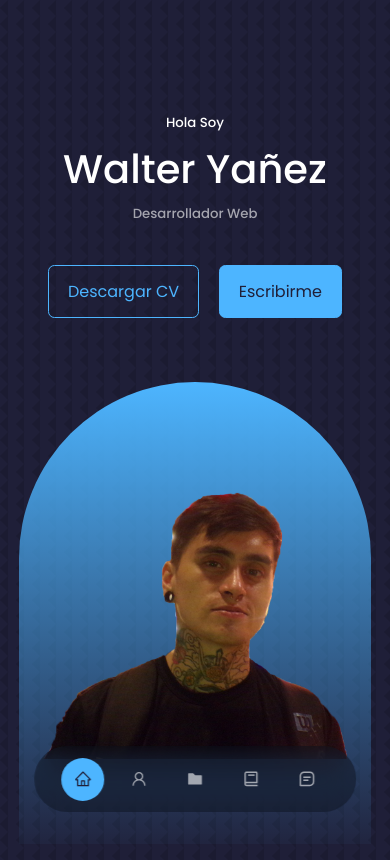
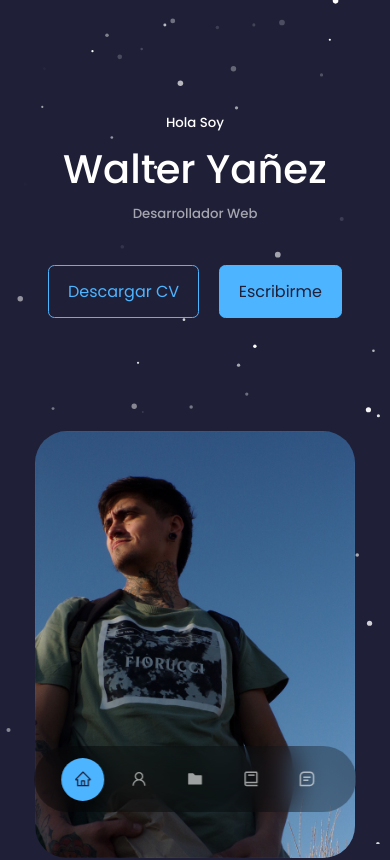
Before and after one commit to YFWalter/portfolio, a React (Create React App) app: page / in a window 390 px wide. Shown: the top 860 px of the page. Built offline with nearby package versions, Linux system fonts and the light colour scheme.

Commit message:
add Particles

```diff
--- a/package.json
+++ b/package.json
@@ -12,6 +12,8 @@
     "react-dom": "^18.2.0",
     "react-icons": "^4.8.0",
     "react-scripts": "5.0.1",
+    "react-tsparticles": "^2.9.3",
+    "tsparticles": "^2.9.3",
     "web-vitals": "^2.1.4"
   },
   "scripts": {
--- a/src/App.jsx
+++ b/src/App.jsx
@@ -1,4 +1,5 @@
 import React from 'react'
+import Particle from './components/particles/Particle'
 import Header from './components/header/Header'
 import Nav from './components/nav/Nav'
 import About from './components/about/About'
@@ -10,6 +11,7 @@ import Footer from './components/footer/Footer'
 export const App = () => {
   return (
     <>
+      <Particle/>
       <Header />
       <Nav />
       <About />
--- a/src/components/about/About.jsx
+++ b/src/components/about/About.jsx
@@ -12,11 +12,6 @@ export const About = () => {
       <h2>Sobre Mi</h2>
 
       <div className="container about__container">
-        <div className="about__me">
-          <div className="about__me-image">
-            <img src={ME} alt="sobre mi"/>
-          </div>
-        </div>
         <div className="about__content">
           <div className="about__cards">
             <article className='about__card'>
@@ -39,7 +34,7 @@ export const About = () => {
           </div>
 
           <p>
-            Lorem ipsum dolor sit amet consectetur adipisicing elit. Nam eos natus impedit iure ab. Explicabo ipsa incidunt veniam soluta voluptates. Unde praesentium laboriosam repudiandae sequi, maxime incidunt illo aut eveniet?
+            Hola mi nombre es Walter Yañez, soy desarrollador web, actualmente me encuentro realizando proyectos personales para seguir sumando conocimiento. Tengo experiencia con los frameworks Laravel, Vue.js y React. Me gusta estar en constante aprendizaje, prestando atención en los detalles para crear algo que sea vea bonito y que este bien desarrollado. Tengo un perfil en <a href="https://linkedin.com/in/walteryañez">Linkedin</a> te invito a que lo veas.
           </p>
           <a href='#contact' className='btn btn-primary'>Escribeme</a>
         </div>
--- a/src/components/about/about.css
+++ b/src/components/about/about.css
@@ -1,6 +1,6 @@
 .about__container {
     display: grid;
-    grid-template-columns: 35% 50%;
+    /*grid-template-columns: 35% 50%;*/
     gap: 15%;
 }
 
--- a/src/components/header/Header.jsx
+++ b/src/components/header/Header.jsx
@@ -1,7 +1,7 @@
 import React from 'react'
 import './header.css'
 import CTA from './CTA'
-import ME from '../../assets/me.png'
+import ME from '../../assets/me-about.jpg'
 import HeaderSocials from './Headersocials'
 
 const Header = () => {
@@ -14,9 +14,14 @@ const Header = () => {
         <CTA />
         <HeaderSocials/>
 
-        <div className="me">
-          <img src={ME} alt="me"></img>
-        </div>
+
+          {/* <img src={ME} alt="me"></img> */}
+          <div className="me">
+            <div className="me-image">
+              <img src={ME} alt="sobre mi"/>
+            </div>
+          </div>
+
 
         <a href="#contact" className='scroll__down'>Scroll Down</a>
       </div>
--- a/src/components/header/header.css
+++ b/src/components/header/header.css
@@ -1,7 +1,7 @@
 header {
     height: 100vh;
     padding-top: 7rem;
-    overflow: hidden;
+
 }
 
 .header__container {
@@ -39,7 +39,7 @@ header {
 }
 
     /* =================== ME ============== */
-.me {
+/* .me {
     background: linear-gradient(var(--color-primary), transparent);
     width: 22rem;
     height: 30rem;
@@ -49,6 +49,30 @@ header {
     border-radius: 12rem 12rem 0 0;
     overflow: hidden;
     padding: 5rem 1.5rem 1.5rem 1.5rem;
+} */
+
+.me {
+    left: calc(50% - 10rem);
+    position: absolute;
+    width: 20rem;
+    height: 25rem;
+    display: grid;
+    place-items: center;
+    padding: 5rem 1.5rem 1.5rem 1.5rem;
+}
+
+.me-image {
+    object-fit: cover;
+    border-radius: 2rem;
+    overflow: hidden;
+    transform: rotate(0);
+
+
+}
+
+.me-image:hover {
+    transform: rotate(10deg);
+    transition: var(--transition);
 }
 
 /* =================== SCROLL BAR ============== */
@@ -64,8 +88,13 @@ header {
 /* ======================= MEDIA QUERIES (MEDIUM DEVICES)================== */
 @media screen and (max-width: 1024px) {
     header {
-        height: 68vh;
+        height: 70vh;
     }
+
+    .me-image {
+        width: 100%;
+    }
+
 }
 
 /* ======================= MEDIA QUERIES (SMALL DEVICES)================== */
@@ -74,6 +103,16 @@ header {
         height: 100vh;
     }
 
+    .me {
+        position: relative;
+        height: 100%;
+    }
+
+    .me-image {
+        position: absolute;
+        margin-bottom: 5rem;
+    }
+
     .header__socials,
     .scroll__down{
         display: none;
--- /dev/null
+++ b/src/components/particles/Particle.jsx
@@ -0,0 +1,32 @@
+import Particles from 'react-tsparticles'
+import { loadFull } from 'tsparticles'
+import particlesConfig from '../../config/configParticles.json';
+
+import React from 'react'
+
+function Particle() {
+    const particlesInit = async (main) => {
+
+        console.log(main);
+
+        await loadFull(main);
+    };
+
+    const particlesLoaded = (container) => {
+        console.log(container);
+    };
+
+    return (
+        <Particles
+            id='tsparticles'
+            init={particlesInit}
+            loaded={particlesLoaded}
+
+            options=
+            {particlesConfig}
+
+        />
+      );
+    }
+
+export default Particle
--- /dev/null
+++ b/src/config/configParticles.json
@@ -0,0 +1,110 @@
+{
+    "particles": {
+      "number": {
+        "value": 160,
+        "density": {
+          "enable": true,
+          "value_area": 800
+        }
+      },
+      "color": {
+        "value": "#ffffff"
+      },
+      "shape": {
+        "type": "circle",
+        "stroke": {
+          "width": 0,
+          "color": "#000000"
+        },
+        "polygon": {
+          "nb_sides": 5
+        },
+        "image": {
+          "src": "img/github.svg",
+          "width": 100,
+          "height": 100
+        }
+      },
+      "opacity": {
+        "value": 1,
+        "random": true,
+        "anim": {
+          "enable": true,
+          "speed": 1,
+          "opacity_min": 0,
+          "sync": false
+        }
+      },
+      "size": {
+        "value": 3,
+        "random": true,
+        "anim": {
+          "enable": false,
+          "speed": 4,
+          "size_min": 0.3,
+          "sync": false
+        }
+      },
+      "line_linked": {
+        "enable": false,
+        "distance": 150,
+        "color": "#ffffff",
+        "opacity": 0.4,
+        "width": 1
+      },
+      "move": {
+        "enable": true,
+        "speed": 1,
+        "direction": "none",
+        "random": true,
+        "straight": false,
+        "out_mode": "out",
+        "bounce": false,
+        "attract": {
+          "enable": false,
+          "rotateX": 600,
+          "rotateY": 600
+        }
+      }
+    },
+    "interactivity": {
+      "detect_on": "canvas",
+      "events": {
+        "onhover": {
+          "enable": true,
+          "mode": "bubble"
+        },
+        "onclick": {
+          "enable": true,
+          "mode": "repulse"
+        },
+        "resize": true
+      },
+      "modes": {
+        "grab": {
+          "distance": 400,
+          "line_linked": {
+            "opacity": 1
+          }
+        },
+        "bubble": {
+          "distance": 250,
+          "size": 0,
+          "duration": 2,
+          "opacity": 0,
+          "speed": 3
+        },
+        "repulse": {
+          "distance": 400,
+          "duration": 0.4
+        },
+        "push": {
+          "particles_nb": 4
+        },
+        "remove": {
+          "particles_nb": 2
+        }
+      }
+    },
+    "retina_detect": true
+  }
--- a/src/index.css
+++ b/src/index.css
@@ -35,10 +35,10 @@ html {
 
 body {
     font-family: 'Poppins', sans-serif;
+    line-height: 1.7;
     background: var(--color-bg);
     color: var(--color-white);
-    line-height: 1.7;
-    background-image: url(../src/assets/bg-texture.png);
+    /*background-image: url(../src/assets/bg-texture.png);]*/
 }
 
 /* ==================== GENERAL STYLES ================== */
```
Also changed, not shown: 1 other file (tests, documents, lock files or other folders).
